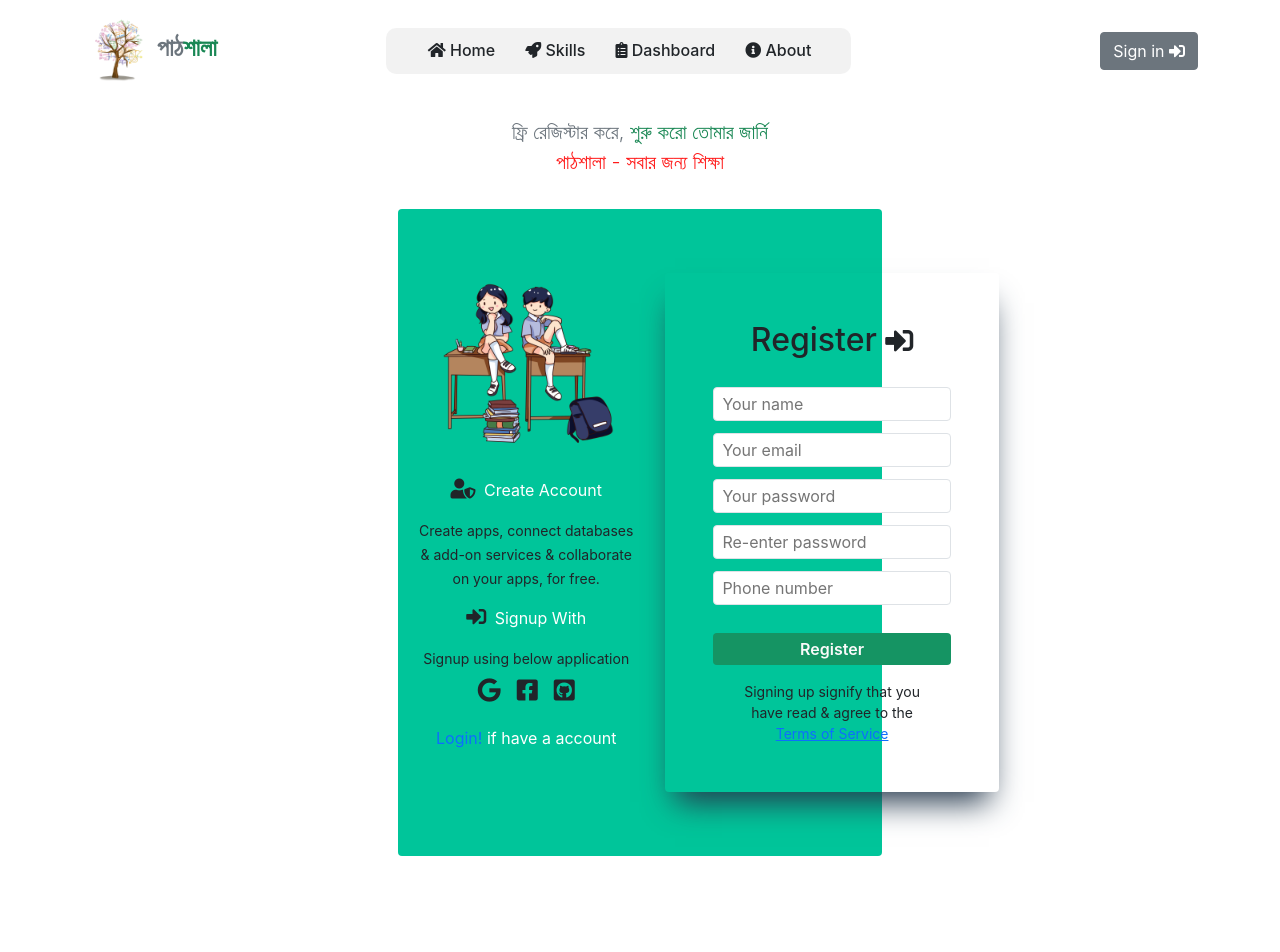
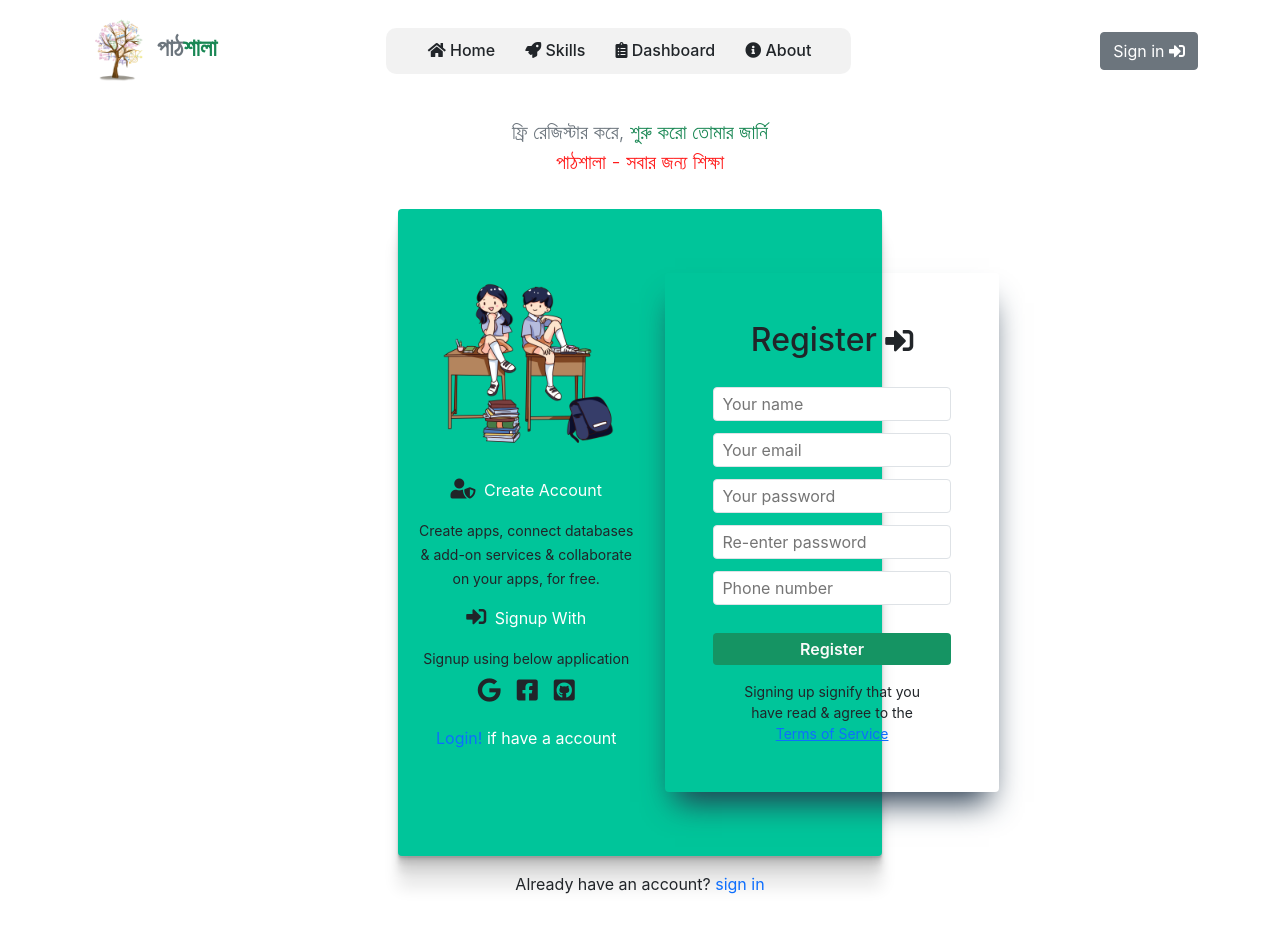
Before and after one commit to rajibhasan01/pathsala-educational-site, a React (Create React App) app: page /register in a window 1280 px wide. Shown: the top 952 px of the page. Built offline with nearby package versions, Linux system fonts and the light colour scheme; no server answers.

Commit message:
register box shadow updated

```diff
--- a/src/components/Register/Register.css
+++ b/src/components/Register/Register.css
@@ -1,6 +1,9 @@
 .register-bg{
     background-color: #00c59a;
+    box-shadow: rgba(0, 0, 0, 0.09) 0px 2px 1px, rgba(0, 0, 0, 0.09) 0px 4px 2px, rgba(0, 0, 0, 0.09) 0px 8px 4px, rgba(0, 0, 0, 0.09) 0px 16px 8px, rgba(0, 0, 0, 0.09) 0px 32px 16px;
+
 }
+
 
 .register-form{
     position: relative;
--- a/src/components/Register/Register.js
+++ b/src/components/Register/Register.js
@@ -66,8 +66,8 @@ const Register = () => {
                 }
             </p>
 
-            <div className="container d-flex mb-5 justify-content-center align-content-center">
-                <div className="register-bg mt-3 mb-5 px-md-3 py-5 rounded">
+            <div className="container d-flex justify-content-center align-content-center">
+                <div className="register-bg mt-3 mb-3 px-md-3 py-5 rounded">
                     <div className="register-sidebox text-center">
                         <Image src={picture} className="register-picture" />
                         <p className="fs-6 text-white pt-3"><i className="fas fa-user-shield fs-5 pe-1 text-dark"></i> Create Account</p>
@@ -125,6 +125,7 @@ const Register = () => {
 
                 </div>
             </div>
+            <p className="pb-5 mb-3">Already have an account? <Link className="text-decoration-none text-primary" to="/login">sign in</Link></p>
         </div>
 
 
```
